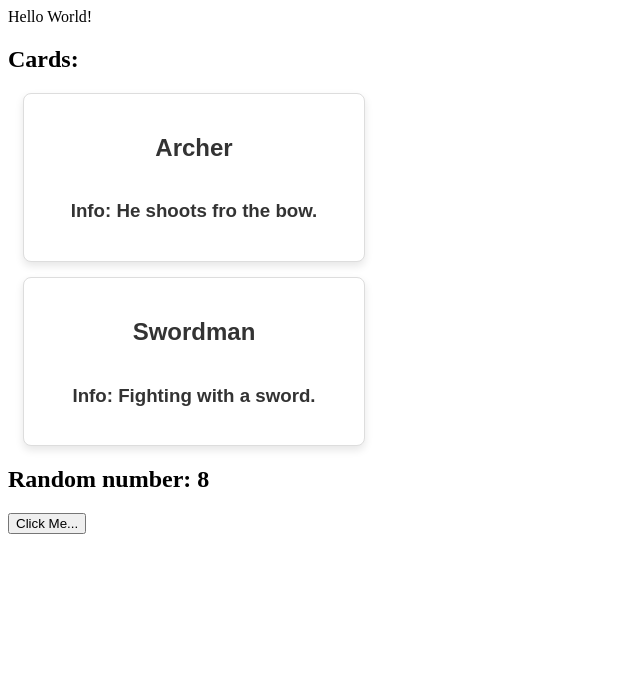
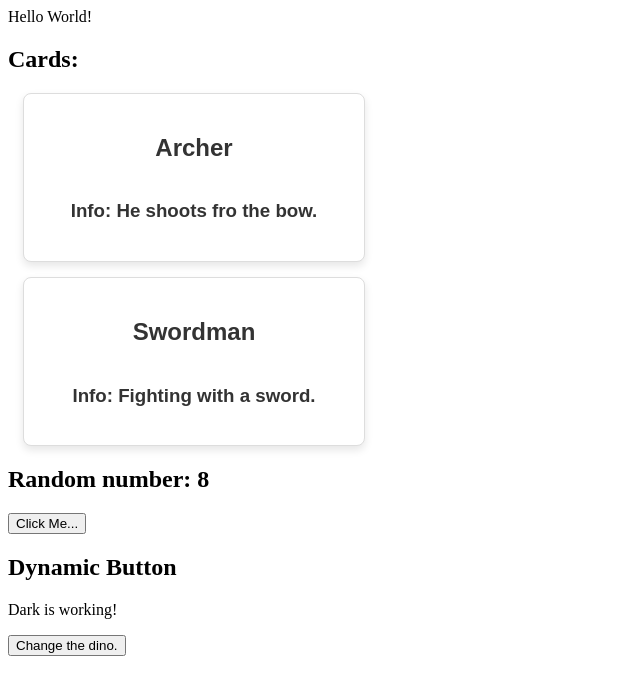
Before and after one commit to Dominionss/WeatherCheck, a React (Create React App) app in the folder weather-app/: page / in a window 1280 px wide. Shown: the top 694 px of the page, without its empty margins (0-640 px from the left). Built offline with nearby package versions, Linux system fonts and the light colour scheme.

Commit message:
Dynamic events and useState.

```diff
--- a/weather-app/src/App.js
+++ b/weather-app/src/App.js
@@ -1,5 +1,6 @@
 import Card, { RandomCard } from './Card';
 import InteractiveButton from "./InteractiveButton";
+import DynamicButton from "./DynamicButton";
 
 function App() {
     return (
@@ -15,6 +16,8 @@ function App() {
 
             <InteractiveButton />
 
+            <DynamicButton />
+
         </div>
     );
 }
--- /dev/null
+++ b/weather-app/src/DynamicButton.js
@@ -0,0 +1,28 @@
+import React, { useState } from 'react';
+
+function DynamicButton() {
+    const darkMode = "Dark is working!";
+    const lightMode = "Light is working!";
+
+    // let dinosaurBool = true;
+    const [dinosaurMode, setDinosaurMode] = useState(true);
+
+    const handleClick = () => {
+        // dinosaurBool = !dinosaurBool;
+        setDinosaurMode(prevMode => !prevMode);
+    };
+
+    return (
+        <div className="DynamicButton">
+            <h2>Dynamic Button</h2>
+
+            <p>{dinosaurMode ? darkMode : lightMode}</p>
+
+            <button onClick={handleClick}>
+                Change the dino.
+            </button>
+        </div>
+    );
+}
+
+export default DynamicButton;
```
